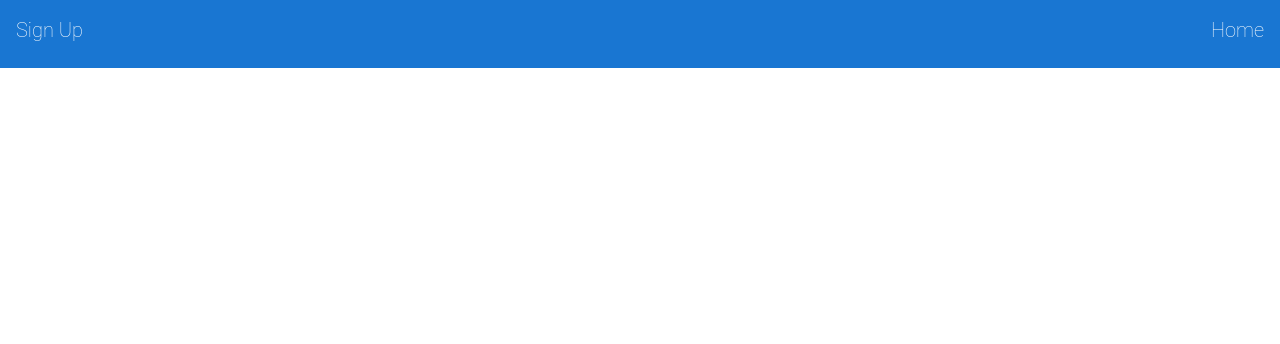
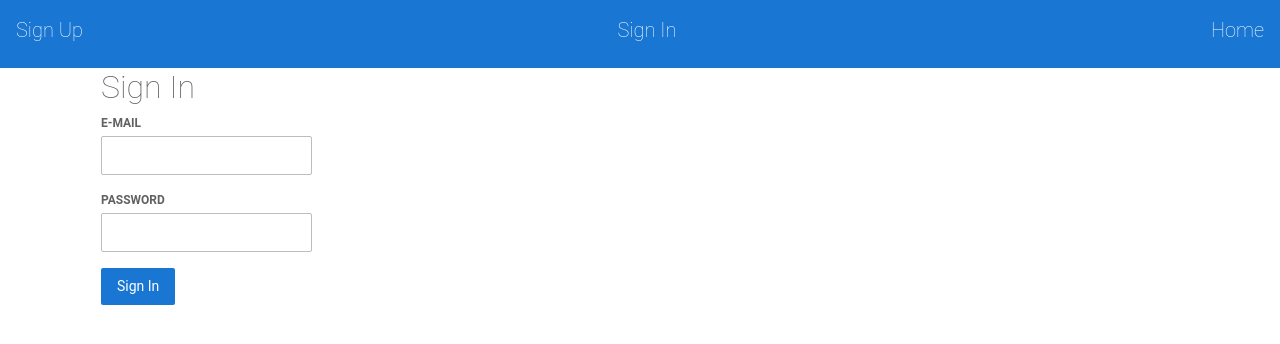
Before and after one commit to Angular-Squad/smart-save-client, an Angular app: page /sign-in in a window 1280 px wide. Before the commit this address led to /. Shown: the top 344 px of the page. Built offline with nearby package versions, Linux system fonts and the light colour scheme.

Commit message:
Added sign-in component
Sign In works, but we need to be able to save the token

Sign in link is added to the navbar

```diff
--- a/src/app/nav-bar/nav-bar.component.html
+++ b/src/app/nav-bar/nav-bar.component.html
@@ -1,5 +1,9 @@
 <a [routerLink]="['sign-up']">
   <h2>Sign Up</h2>
+</a>
+
+<a [routerLink]="['sign-in']">
+  <h2>Sign In</h2>
 </a>
 
 
--- a/src/app/services/auth.service.ts
+++ b/src/app/services/auth.service.ts
@@ -6,7 +6,7 @@ import { HttpClient } from '@angular/common/http';
   providedIn: 'root'
 })
 export class AuthService {
-  url = 'https://warm-woodland-06371.herokuapp.com'
+  url = 'https://tic-tac-toe-wdi-production.herokuapp.com'
   constructor(private http: HttpClient) {
     // this.signUpForm = this.formBuilder.group({
     //   email: '',
@@ -16,7 +16,12 @@ export class AuthService {
   }
 
   onSignUp(credentials){
-  // sign in the user
-  return this.http.post(this.url + "/sign-up", credentials)
+    // sign in the user
+    return this.http.post(this.url + "/sign-up", credentials)
+  }
+
+  onSignIn(credentials){
+    // sign in the user
+    return this.http.post(this.url + "/sign-in", credentials)
   }
 }
--- /dev/null
+++ b/src/app/sign-in/sign-in.component.html
@@ -0,0 +1,20 @@
+<h1>Sign In</h1>
+
+<form [formGroup]="signInForm" (ngSubmit)="signIn(signInForm.value)">
+
+  <div>
+    <label for="email">
+      E-mail
+    </label>
+    <input id="email" type="text" formControlName="email">
+  </div>
+
+  <div>
+    <label for="password">
+      Password
+    </label>
+    <input id="password" type="password" formControlName="password">
+  </div>
+  <button class="button" type="submit">Sign In</button>
+
+</form>
--- /dev/null
+++ b/src/app/sign-in/sign-in.component.ts
@@ -0,0 +1,42 @@
+import { Component, OnInit } from '@angular/core';
+import { FormBuilder } from '@angular/forms';
+
+import {  AuthService } from './../services/auth.service'
+
+@Component({
+  selector: 'app-sign-in',
+  templateUrl: './sign-in.component.html',
+  styleUrls: ['./sign-in.component.css']
+})
+
+export class SignInComponent implements OnInit {
+  signinForm
+  constructor(
+    private authService: AuthService,
+    private formBuilder: FormBuilder
+  ) {
+    this.signInForm = this.formBuilder.group({
+      email: '',
+      password: ''
+    })
+  }
+
+  ngOnInit(): void {
+  }
+
+  signIn(userData){
+    let credentials = {
+      email: userData.email,
+      password: userData.password
+    }
+    console.log(credentials)
+
+    this.authService.onSignIn({credentials})
+      .subscribe(response => {
+        console.log(response)
+        window.alert("You signed in successfully")
+      })
+
+    this.signInForm.reset()
+  }
+}
--- a/src/app/sign-up/sign-up.component.ts
+++ b/src/app/sign-up/sign-up.component.ts
@@ -8,6 +8,7 @@ import {  AuthService } from './../services/auth.service'
   templateUrl: './sign-up.component.html',
   styleUrls: ['./sign-up.component.css']
 })
+
 export class SignUpComponent implements OnInit {
   signUpForm
   constructor(private authService: AuthService, private formBuilder: FormBuilder) {
@@ -37,5 +38,4 @@ export class SignUpComponent implements OnInit {
       })
     this.signUpForm.reset()
   }
-
 }
```
Also changed, not shown: src/app/app.module.ts (+5 -2 lines), src/app/sign-in/sign-in.component.css (added), 1 other file (tests, documents, lock files or other folders).
